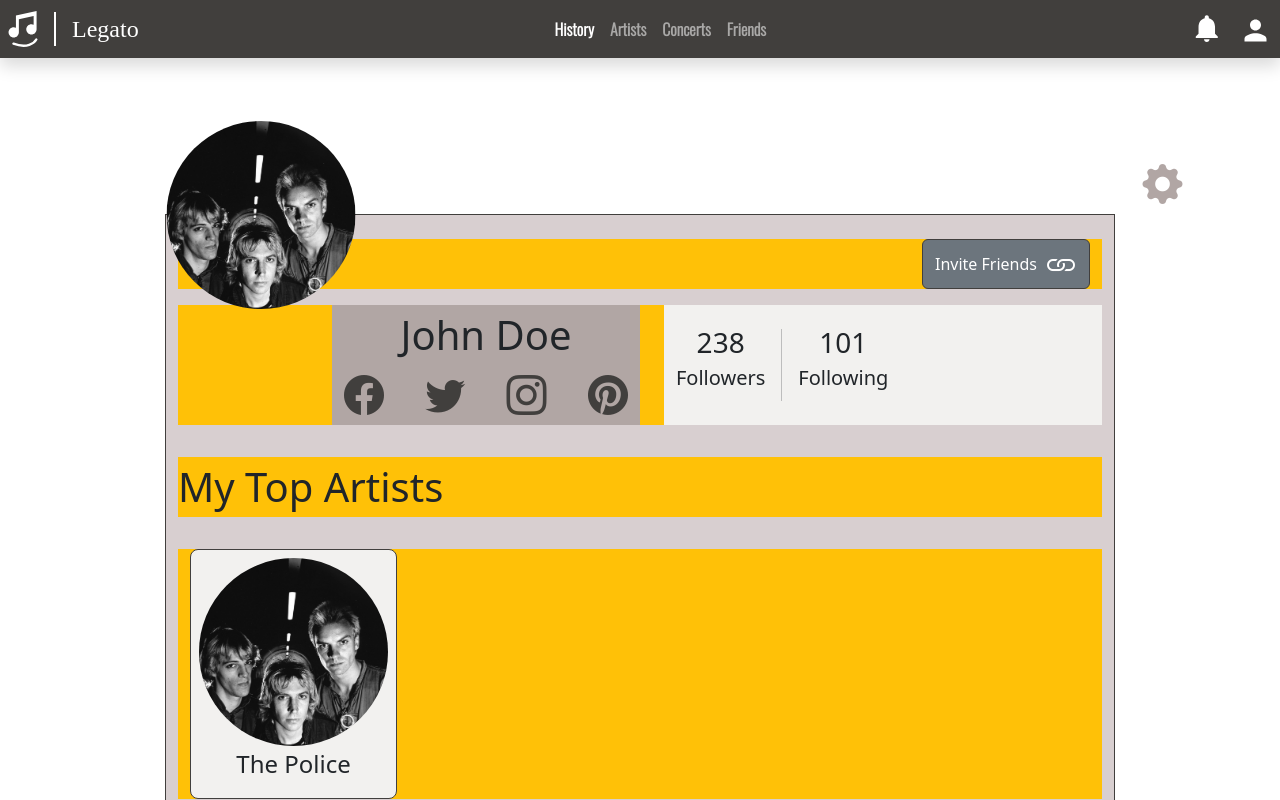
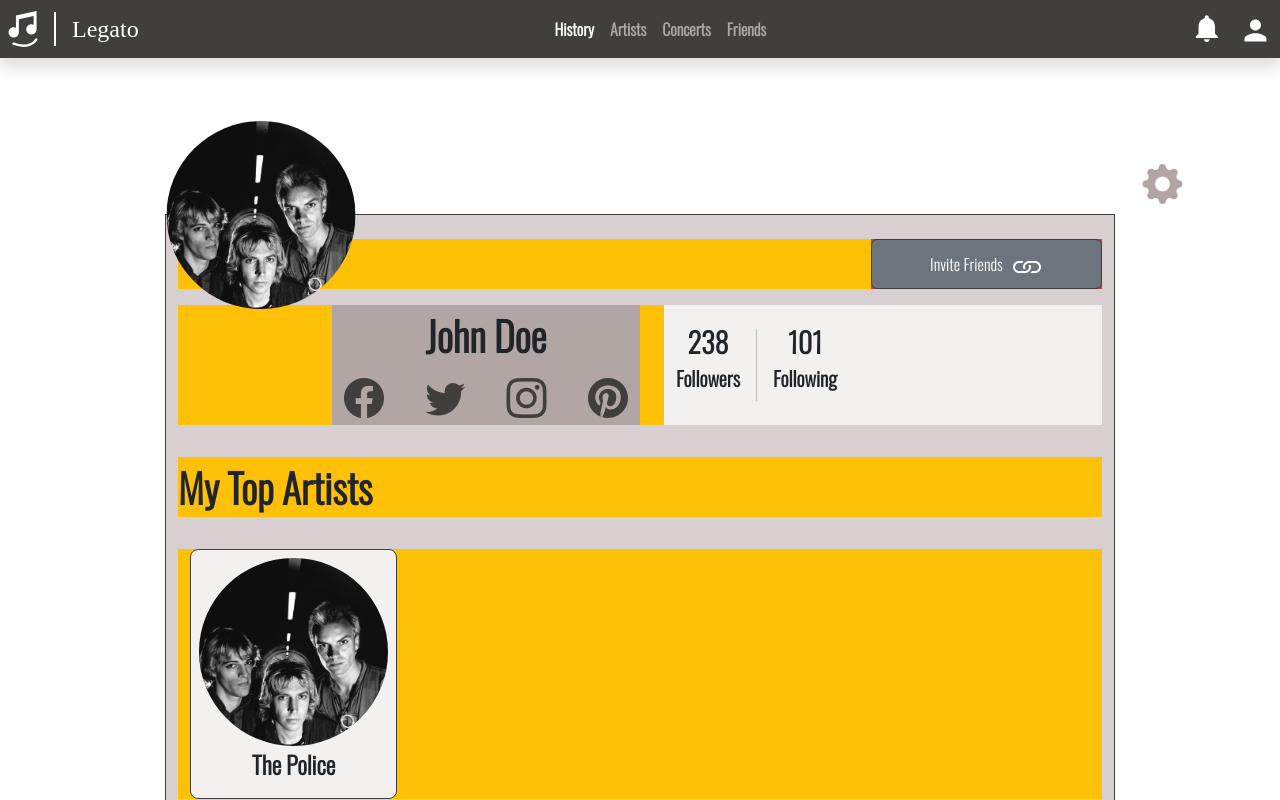
Before and after one commit to SDSC-Cali-Coders/Legato, a React (Create React App) app in the folder frontend/: page / in a window 1280 px wide. Shown: the top 800 px of the page. Built offline with nearby package versions, Linux system fonts and the light colour scheme; a web font is replaced by a local one.

Commit message:
Font change and Invite button resize

```diff
--- a/frontend/src/components/settings/UserProfile.jsx
+++ b/frontend/src/components/settings/UserProfile.jsx
@@ -14,12 +14,14 @@ const ArtistCard = (props) => {
 
 const UserProfile = (props) => {
     return (
-        <div className="container mt-4 d-grid gap-3">
+        <div className="container mt-4 d-grid gap-3 Oswald_regular">
             {/* Row: Invite button */}
             <div className="row bg-warning">
-                <div className="col d-flex justify-content-end">
+                <div className="col-3 offset-9 bg-danger">
+                    <div className="row">
                     <Buttons.Invite/>
                 </div>
+            </div>
             </div>
 
             {/* Row: [Username & Socials] [followers | following cnt] */}
```
